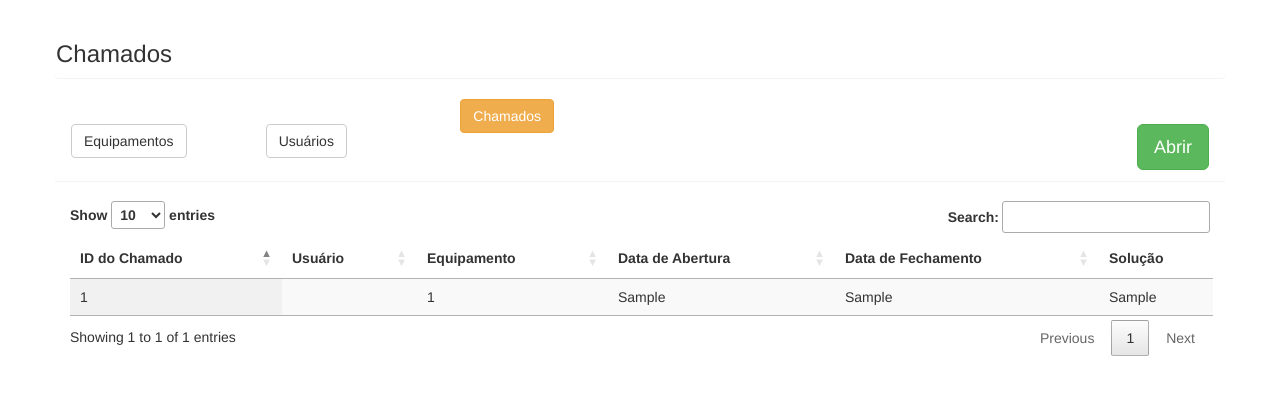
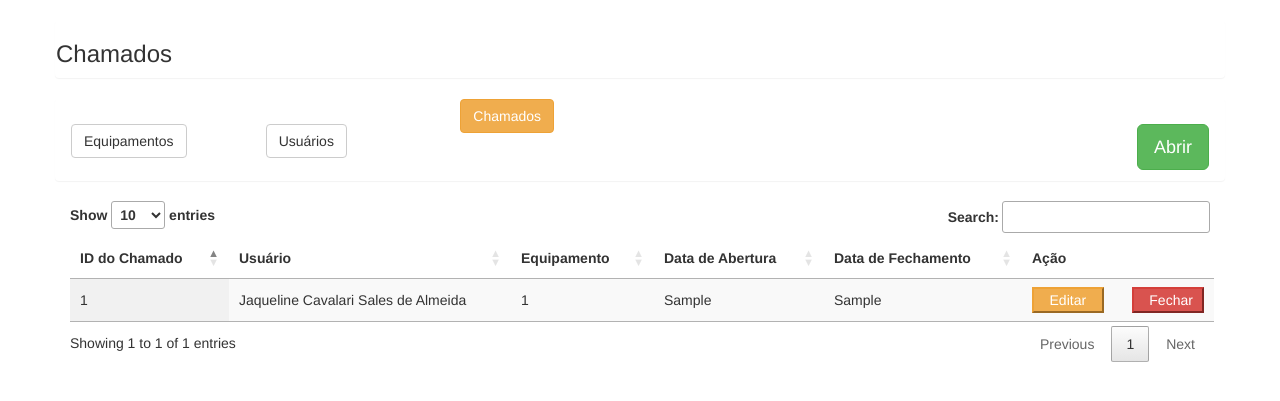
Before and after one commit to kleytonsouza/hardware_report, a Flask app: page /auth/calls_list in a window 1280 px wide. Shown: the part 54-455 px from the top of the page. Run offline with Flask 2, Linux system fonts and the light colour scheme; data comes from the database, SQL or seed files in the repository; tables that the repository leaves empty hold one stand-in row (values such as "Sample post"); some libraries are stand-ins or nearby versions.

Commit message:
create list calls

```diff
--- a/app/templates/auth/calls_list.html
+++ b/app/templates/auth/calls_list.html
@@ -52,7 +52,7 @@
                 <th>Equipamento</th>
                 <th>Data de Abertura</th>
                 <th>Data de Fechamento</th>
-                <th>Solução</th>
+                <th>Ação</th>
             </tr>
         </thead>
         <tbody>
@@ -68,11 +68,13 @@
         serverSide: true,
         columns: [
           {data: 'call_id'},
-          {data: 'call_user_id'},
+          {data: 'call_user'},
           {data: 'call_equipment_id'},
           {data: 'call_open'},
           {data: 'call_close'},
-          {data: 'call_solution', orderable: false}
+          {data: "sdfsdf", "defaultContent":
+                  "<button class='col-lg-5 btn-warning'  onclick='edititem();'>Editar</button> "+
+                  "<button class='col-lg-offset-2 col-lg-5 btn-danger' id='deleteitem'>Fechar</button> </a>", orderable: false}
         ],
       });
     });
```
